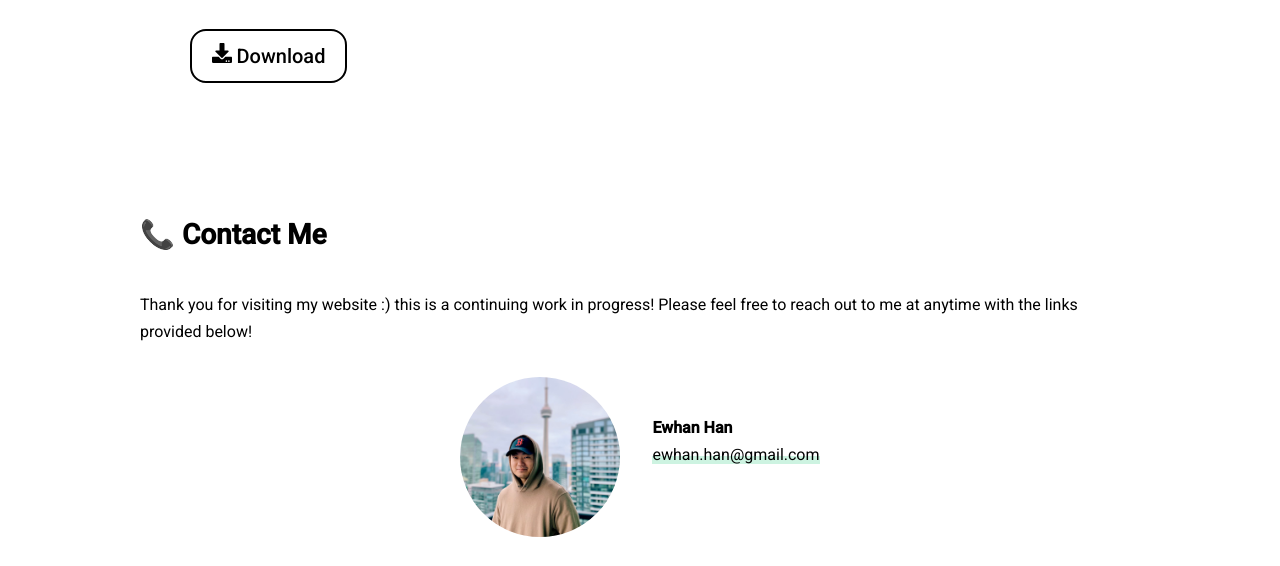
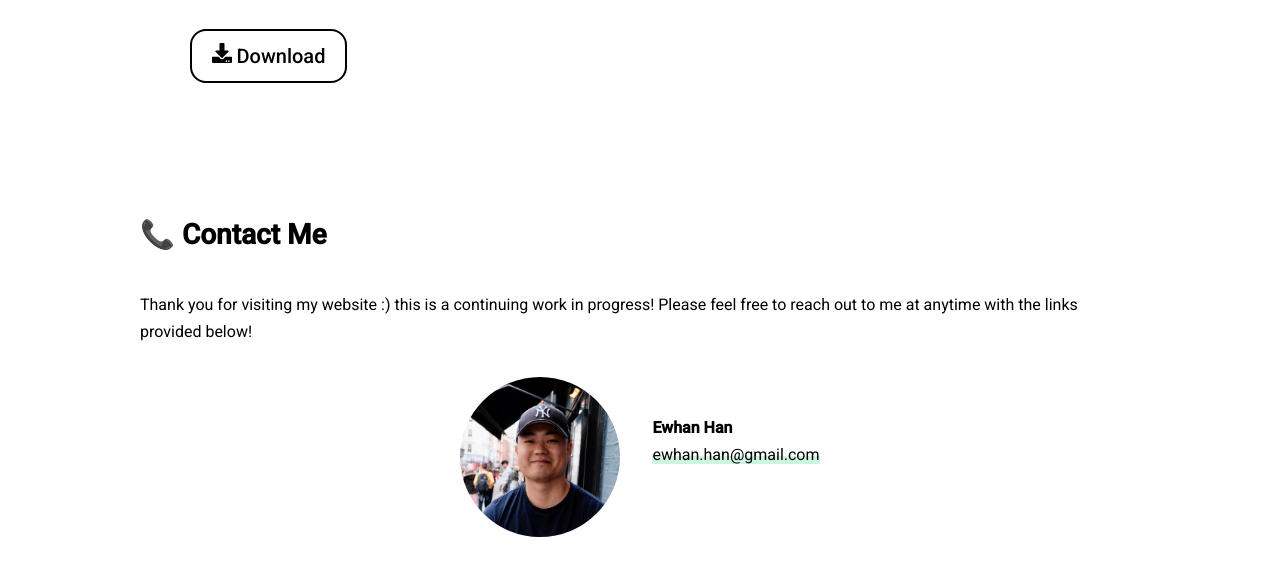
Before and after one commit to EwhanHan/gatsby-personal-portfolio-website, a Gatsby site: page / in a window 1280 px wide. Shown: the part 1506-2072 px from the top of the page. Built offline with nearby package versions, Linux system fonts and the light colour scheme; Gatsby itself is replaced by a stand-in of ours.

Commit message:
Update assets

```diff
--- a/src/components/contact/contact.js
+++ b/src/components/contact/contact.js
@@ -16,7 +16,7 @@ const Contact = () => {
         <div className='contact__profile'>
           <StaticImage
             className='contact-pic'
-            src='../../assets/images/profile-pic.jpeg'
+            src='../../assets/images/profile-pic-2.jpeg'
             placeholder='blurred'
             alt='cool-guy'
           />
```
Also changed, not shown: src/assets/images/profile-pic-2.jpeg (added), 1 other file.
